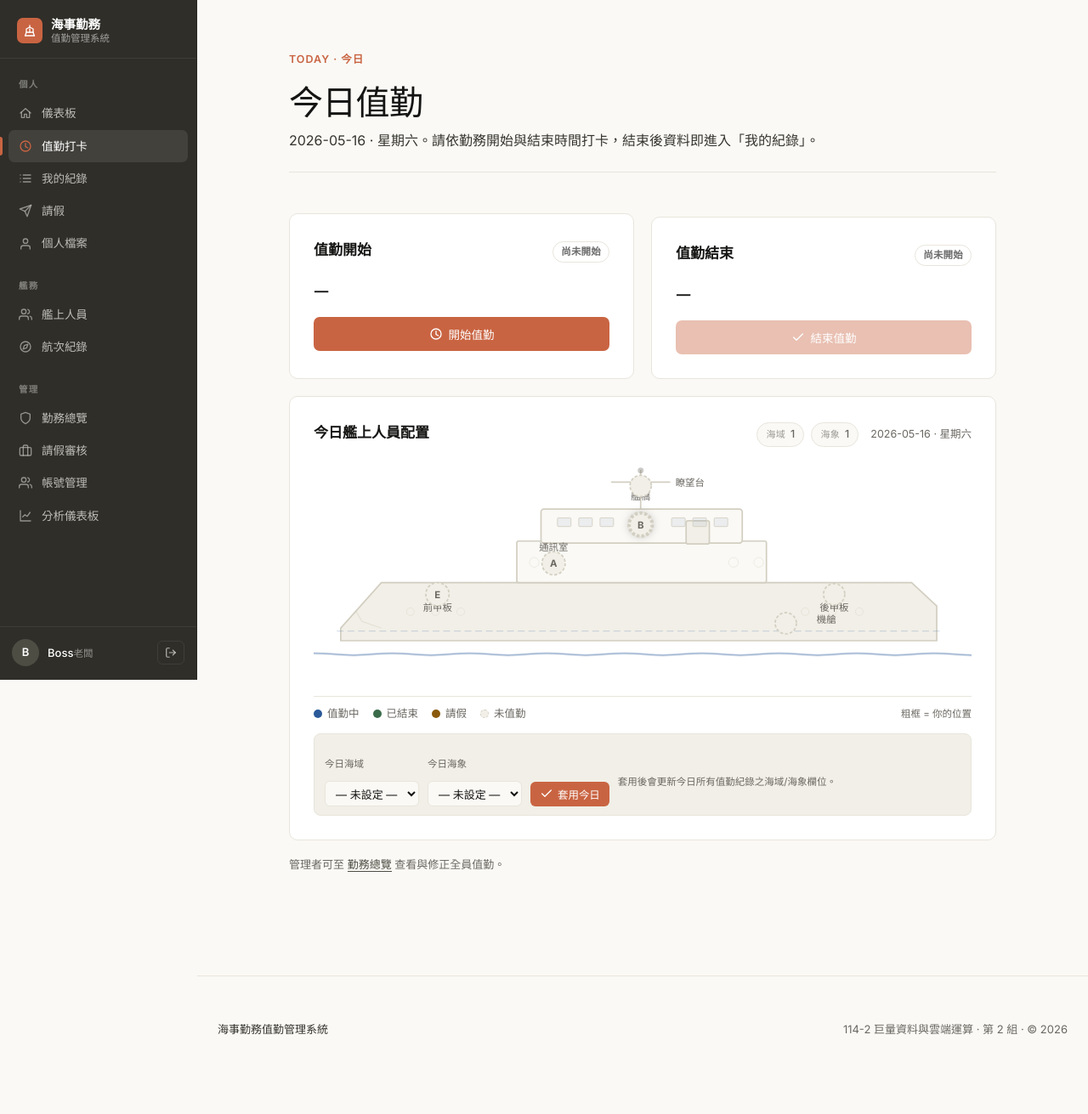
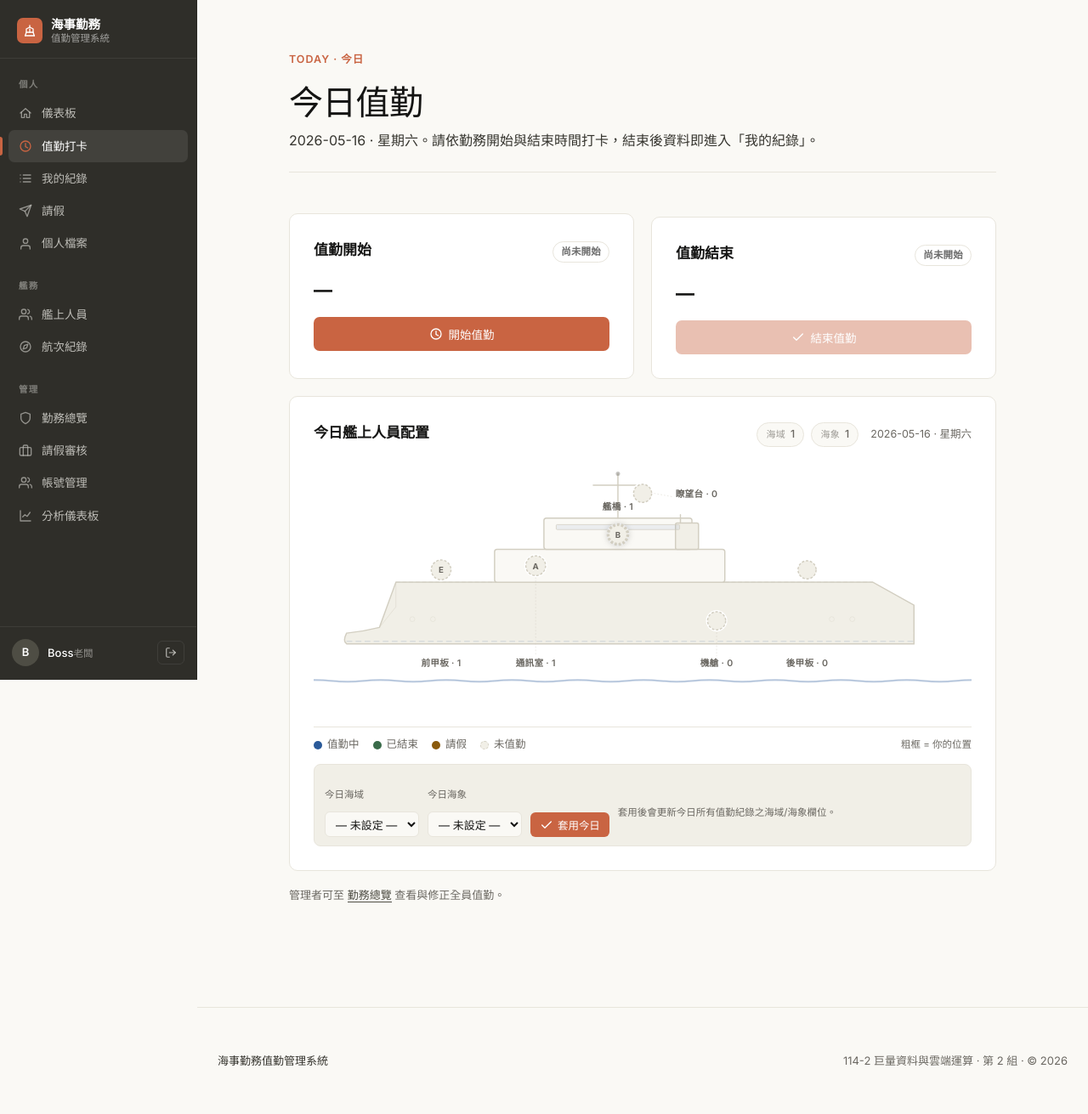
Before and after one commit to rocjveteran/114-2_BigDataCC-2nd, a PHP site: page /punch.php in a window 1280 px wide. Shown: the whole page at 85% size. Before the commit the page ends 1218 px from the top, so only its background shows below. Run offline with PHP 8.4, Linux system fonts and the light colour scheme; a user stored in the database is signed in; data comes from the database, SQL or seed files in the repository; tables that the repository leaves empty hold one stand-in row (values such as "Sample post").

Commit message:
[app] 字體全 sans 化 + 船艦視覺化重設計
字體：
- 移除 Source Serif 4 / Noto Serif TC，全站改用 Inter + Noto Sans TC（Anthropic 風格 sans）
- --font-serif 改為 alias 指向 sans，舊有 .serif 與顯示性標題自動繼承

船艦視覺化：
- 畫布 680x240 → 800x320，更多呼吸空間
- 重畫船型（更圓滑的船首曲線、主甲板線）
- 人物間距 28px → 36px，每列最多 3 人，>3 人自動折行
- 加白色 halo 圓圈墊底，讓人物 dot 與船體結構視覺分離
- 所有站位標籤搬到底部說明帶 (y=252)，並顯示人數
- 自動方向 leader line 連接 dot 與遠端標籤（瞭望台水平 / 通訊室機艙垂直）
- 移除擁擠的橋窗與多餘舷窗，僅保留 4 個遠離人物的點綴

Co-Authored-By: Claude Opus 4.7 <noreply@anthropic.com>

```diff
--- a/src/app/punch.php
+++ b/src/app/punch.php
@@ -220,16 +220,29 @@ $wd = $weekday_zh[(int)date('w')];
       ];
     }
 
-    // SVG coordinate map: cx/cy = dot centre, lx/ly = label anchor, ta = text-anchor
+    // Coords (cx/cy = anchor of crew dot cluster; label placed in caption band y=252)
+    // Canvas 800 x 320. Mast 18-72 / Bridge 72-110 / SuperStruct 110-150 / Hull 150-225
     $pos_coords = [
-      '艦橋'   => ['cx'=>338, 'cy'=>68,  'lx'=>338, 'ly'=>42,  'ta'=>'middle'],
-      '瞭望台' => ['cx'=>338, 'cy'=>28,  'lx'=>374, 'ly'=>28,  'ta'=>'start' ],
-      '前甲板' => ['cx'=>128, 'cy'=>140, 'lx'=>128, 'ly'=>157, 'ta'=>'middle'],
-      '後甲板' => ['cx'=>538, 'cy'=>140, 'lx'=>538, 'ly'=>157, 'ta'=>'middle'],
-      '通訊室' => ['cx'=>248, 'cy'=>108, 'lx'=>248, 'ly'=>95,  'ta'=>'middle'],
-      '機艙'   => ['cx'=>488, 'cy'=>170, 'lx'=>520, 'ly'=>170, 'ta'=>'start' ],
+      '瞭望台' => ['cx'=>400, 'cy'=>42,  'cap'=>['x'=>440, 'y'=>46, 'leader'=>true, 'ta'=>'start']],
+      '艦橋'   => ['cx'=>370, 'cy'=>92,  'cap'=>['x'=>370, 'y'=>62, 'ta'=>'middle']],
+      '通訊室' => ['cx'=>270, 'cy'=>130, 'cap'=>['x'=>270, 'y'=>252, 'leader'=>true, 'ta'=>'middle']],
+      '前甲板' => ['cx'=>155, 'cy'=>135, 'cap'=>['x'=>155, 'y'=>252, 'ta'=>'middle']],
+      '後甲板' => ['cx'=>600, 'cy'=>135, 'cap'=>['x'=>600, 'y'=>252, 'ta'=>'middle']],
+      '機艙'   => ['cx'=>490, 'cy'=>197, 'cap'=>['x'=>490, 'y'=>252, 'leader'=>true, 'ta'=>'middle']],
     ];
     $st_zh_map = ['on'=>'值勤中','done'=>'已結束','leave'=>'請假','off'=>'未值勤'];
+
+    // Compute crew dot position. Max 3 per row, rows 28px apart, cols 36px apart.
+    function dot_pos($i, $n, $cx, $cy){
+      $per_row = min($n, 3);
+      $rows = (int)ceil($n / $per_row);
+      $row = (int)floor($i / $per_row);
+      $col = $i % $per_row;
+      $items_this_row = ($row === $rows - 1) ? ($n - $row * $per_row) : $per_row;
+      $offset_x = ($col - ($items_this_row - 1) / 2.0) * 36;
+      $offset_y = ($row - ($rows - 1) / 2.0) * 28;
+      return [$cx + $offset_x, $cy + $offset_y];
+    }
     ?>
 
     <div class="card ship-card">
@@ -249,69 +262,82 @@ $wd = $weekday_zh[(int)date('w')];
           <span class="muted" style="font-size:12.5px;margin-left:6px;"><?= h($d) ?> · 星期<?= h($wd) ?></span>
         </div>
       </div>
-      <svg class="ship-svg" viewBox="0 0 680 240" xmlns="http://www.w3.org/2000/svg" role="img" aria-label="艦上人員配置示意圖">
-        <!-- Hull -->
-        <path class="sh-hull" d="M28,175 L70,128 L618,128 L644,152 L644,188 L28,188 Z"/>
-        <!-- Deck railing (dashed lines fore/aft of superstructure) -->
-        <line class="sh-railing" x1="72"  y1="128" x2="210" y2="128"/>
-        <line class="sh-railing" x1="468" y1="128" x2="617" y2="128"/>
-        <!-- Superstructure block -->
-        <rect class="sh-struct" x="210" y="85" width="258" height="43" rx="2"/>
+      <svg class="ship-svg" viewBox="0 0 800 320" xmlns="http://www.w3.org/2000/svg" role="img" aria-label="艦上人員配置示意圖">
+        <!-- Hull (slightly more nautical silhouette, bow on left with sweep) -->
+        <path class="sh-hull" d="M40,212 Q60,210 80,205 L100,150 L680,150 L730,178 L730,225 L40,225 Q35,222 40,212 Z"/>
+        <!-- Main deck top line -->
+        <line class="sh-deck" x1="100" y1="150" x2="680" y2="150"/>
+        <!-- Deck railings (fore & aft of superstructure) -->
+        <line class="sh-railing" x1="100" y1="150" x2="220" y2="150"/>
+        <line class="sh-railing" x1="500" y1="150" x2="680" y2="150"/>
+        <!-- Lower superstructure -->
+        <rect class="sh-struct" x="220" y="110" width="280" height="40" rx="3"/>
         <!-- Bridge on top -->
-        <rect class="sh-struct" x="235" y="52" width="208" height="35" rx="3"/>
-        <!-- Mast & antenna crosspiece -->
-        <line class="sh-mast" x1="338" y1="52" x2="338" y2="12"/>
-        <line class="sh-mast" x1="308" y1="24" x2="368" y2="24"/>
-        <circle cx="338" cy="12" r="3" fill="var(--muted)" opacity=".35"/>
-        <!-- Funnel -->
-        <rect class="sh-funnel" x="385" y="64" width="24" height="24" rx="2"/>
-        <!-- Bridge windows -->
-        <rect class="sh-window" x="252" y="61" width="14" height="9" rx="1"/>
-        <rect class="sh-window" x="274" y="61" width="14" height="9" rx="1"/>
-        <rect class="sh-window" x="296" y="61" width="14" height="9" rx="1"/>
-        <rect class="sh-window" x="370" y="61" width="14" height="9" rx="1"/>
-        <rect class="sh-window" x="392" y="61" width="14" height="9" rx="1"/>
-        <rect class="sh-window" x="414" y="61" width="14" height="9" rx="1"/>
-        <!-- Superstructure portholes -->
-        <circle class="sh-porthole" cx="228" cy="107" r="5"/>
-        <circle class="sh-porthole" cx="254" cy="107" r="5"/>
-        <circle class="sh-porthole" cx="434" cy="107" r="5"/>
-        <circle class="sh-porthole" cx="460" cy="107" r="5"/>
-        <!-- Hull portholes -->
-        <circle class="sh-porthole" cx="100" cy="158" r="4"/>
-        <circle class="sh-porthole" cx="126" cy="158" r="4"/>
-        <circle class="sh-porthole" cx="152" cy="158" r="4"/>
-        <circle class="sh-porthole" cx="508" cy="158" r="4"/>
-        <circle class="sh-porthole" cx="536" cy="158" r="4"/>
-        <circle class="sh-porthole" cx="564" cy="158" r="4"/>
-        <!-- Bow anchor detail -->
-        <path class="sh-detail" d="M70,175 L50,168 L44,158"/>
+        <rect class="sh-struct" x="280" y="72" width="180" height="38" rx="3"/>
+        <!-- Mast & antenna -->
+        <line class="sh-mast" x1="370" y1="72" x2="370" y2="18"/>
+        <line class="sh-mast" x1="340" y1="32" x2="400" y2="32"/>
+        <circle cx="370" cy="18" r="2.6" fill="var(--muted)" opacity=".4"/>
+        <!-- Funnel (rear of bridge) -->
+        <rect class="sh-funnel" x="440" y="78" width="28" height="32" rx="2"/>
+        <line class="sh-mast" x1="446" y1="78" x2="446" y2="68"/>
+        <!-- Bridge window strip (single subtle band so crew dot has clear space) -->
+        <rect class="sh-window" x="295" y="80" width="150" height="6" rx="1"/>
+        <!-- A few light portholes far from crew clusters -->
+        <circle class="sh-porthole" cx="120" cy="195" r="3"/>
+        <circle class="sh-porthole" cx="145" cy="195" r="3"/>
+        <circle class="sh-porthole" cx="630" cy="195" r="3"/>
+        <circle class="sh-porthole" cx="655" cy="195" r="3"/>
+        <!-- Bow line accent -->
+        <path class="sh-detail" d="M100,150 L100,180 L80,205"/>
         <!-- Waterline -->
-        <line class="sh-water" x1="24" y1="178" x2="648" y2="178"/>
+        <line class="sh-water" x1="40" y1="222" x2="730" y2="222"/>
 
         <!-- Sea waves (amplitude reflects today's sea state) -->
         <g class="sh-wave-group <?= h($sea_anim) ?>">
-          <path class="sh-wave w1" d="<?= h(wave_path(202, $sea_amp)) ?>"/>
+          <path class="sh-wave w1" d="<?= h(wave_path(270, $sea_amp,    40, -80, 880)) ?>"/>
           <?php if ($sea_amp >= 3): ?>
-            <path class="sh-wave w2" d="<?= h(wave_path(216, $sea_amp * 0.8, 50)) ?>"/>
+            <path class="sh-wave w2" d="<?= h(wave_path(287, $sea_amp * 0.78, 50, -80, 880)) ?>"/>
           <?php endif; ?>
           <?php if ($sea_amp >= 6): ?>
-            <path class="sh-wave w3" d="<?= h(wave_path(229, $sea_amp * 0.6, 60)) ?>"/>
+            <path class="sh-wave w3" d="<?= h(wave_path(303, $sea_amp * 0.58, 62, -80, 880)) ?>"/>
           <?php endif; ?>
         </g>
 
+        <!-- Crew dots & station labels -->
         <?php foreach ($pos_coords as $pos_name => $c):
           $people = $pos_groups[$pos_name] ?? [];
           $n = count($people);
+          $cap = $c['cap'];
         ?>
-          <text class="sh-pos-lbl" x="<?= $c['lx'] ?>" y="<?= $c['ly'] ?>" text-anchor="<?= $c['ta'] ?>"><?= h($pos_name) ?></text>
+          <!-- Station label -->
+          <text class="sh-pos-lbl" x="<?= $cap['x'] ?>" y="<?= $cap['y'] ?>" text-anchor="<?= $cap['ta'] ?>"><?= h($pos_name) ?> · <?= h($n) ?></text>
+          <?php if (!empty($cap['leader'])):
+            $dx = $cap['x'] - $c['cx'];
+            $dy = $cap['y'] - $c['cy'];
+            if (abs($dx) > abs($dy)) {
+              // horizontal leader (e.g., 瞭望台)
+              $lx1 = $c['cx'] + ($dx > 0 ?  14 : -14);
+              $ly1 = $c['cy'];
+              $lx2 = $cap['x'] + ($dx > 0 ? -4 :  4);
+              $ly2 = $cap['y'];
+            } else {
+              // vertical leader (e.g., 通訊室, 機艙)
+              $lx1 = $c['cx'];
+              $ly1 = $c['cy'] + ($dy > 0 ?  14 : -14);
+              $lx2 = $cap['x'];
+              $ly2 = $cap['y'] + ($dy > 0 ? -12 : 12);
+            }
+          ?>
+            <line class="sh-leader" x1="<?= $lx1 ?>" y1="<?= $ly1 ?>" x2="<?= $lx2 ?>" y2="<?= $ly2 ?>"/>
+          <?php endif; ?>
+
           <?php if ($n === 0): ?>
+            <circle class="sh-halo" cx="<?= $c['cx'] ?>" cy="<?= $c['cy'] ?>" r="13"/>
             <circle class="sh-dot off" cx="<?= $c['cx'] ?>" cy="<?= $c['cy'] ?>" r="11"/>
           <?php else: ?>
             <?php foreach ($people as $i => $person):
-              $offset = (int)round(($i - ($n - 1) / 2.0) * 28);
-              $cx    = $c['cx'] + $offset;
-              $cy    = $c['cy'];
+              [$cx, $cy] = dot_pos($i, $n, $c['cx'], $c['cy']);
               $st    = $person['status'];
               $me    = $person['is_me'] ? ' me' : '';
               $init  = mb_substr($person['name'], 0, 1);
@@ -320,8 +346,9 @@ $wd = $weekday_zh[(int)date('w')];
             ?>
               <g class="sh-crew-marker">
                 <title><?= h($person['name']) ?> · <?= $st_zh ?></title>
-                <circle class="sh-dot <?= h($st.$me) ?>" cx="<?= $cx ?>" cy="<?= $cy ?>" r="12"/>
-                <text class="sh-init" x="<?= $cx ?>" y="<?= ($cy + 4) ?>" text-anchor="middle" fill="<?= $tfill ?>"><?= h($init) ?></text>
+                <circle class="sh-halo" cx="<?= round($cx, 1) ?>" cy="<?= round($cy, 1) ?>" r="14"/>
+                <circle class="sh-dot <?= h($st.$me) ?>" cx="<?= round($cx, 1) ?>" cy="<?= round($cy, 1) ?>" r="12"/>
+                <text class="sh-init" x="<?= round($cx, 1) ?>" y="<?= round($cy + 4, 1) ?>" text-anchor="middle" fill="<?= $tfill ?>"><?= h($init) ?></text>
               </g>
             <?php endforeach; ?>
           <?php endif; ?>
--- a/src/app/style.css
+++ b/src/app/style.css
@@ -1,5 +1,5 @@
-/* 海事勤務值勤管理系統 — Anthropic-inspired editorial theme */
-@import url('https://fonts.googleapis.com/css2?family=Source+Serif+4:opsz,wght@8..60,400;8..60,500;8..60,600&family=Inter:wght@400;500;600;700&family=Noto+Serif+TC:wght@400;500;600&family=Noto+Sans+TC:wght@400;500;600&display=swap');
+/* 海事勤務值勤管理系統 — Anthropic-inspired theme (sans-only) */
+@import url('https://fonts.googleapis.com/css2?family=Inter:wght@300;400;500;600;700&family=Noto+Sans+TC:wght@300;400;500;600;700&display=swap');
 
 :root{
   --bg: #faf9f5;
@@ -36,9 +36,10 @@
   --bad:  #a8341a;
   --info: #2a5a99;
 
-  /* type stacks */
-  --font-serif: "Source Serif 4", "Source Serif Pro", "Noto Serif TC", "Charter", "Iowan Old Style", "PingFang TC", Georgia, serif;
-  --font-sans:  "Inter", system-ui, -apple-system, "Segoe UI", "Noto Sans TC", "PingFang TC", Roboto, Arial, sans-serif;
+  /* type stacks — all sans (Anthropic-style) */
+  --font-sans:    "Inter", "Noto Sans TC", system-ui, -apple-system, "Segoe UI", "PingFang TC", Roboto, Arial, sans-serif;
+  --font-display: "Inter", "Noto Sans TC", system-ui, -apple-system, "Segoe UI", "PingFang TC", Roboto, Arial, sans-serif;
+  --font-serif:   var(--font-display); /* legacy alias — used by .serif & display headings, now sans */
 
   --radius: 10px;
   --radius-sm: 6px;
@@ -852,9 +853,26 @@ td .btn{ vertical-align: middle; }
 }
 .sh-pos-lbl{
   font-family: var(--font-sans);
-  font-size: 10px;
-  font-weight: 500;
+  font-size: 11px;
+  font-weight: 600;
+  letter-spacing: 0.3px;
   fill: var(--muted);
+}
+.sh-deck{
+  stroke: var(--line-strong);
+  stroke-width: 1;
+  opacity: .65;
+}
+.sh-leader{
+  stroke: var(--line-strong);
+  stroke-width: 0.75;
+  stroke-dasharray: 2 2;
+  opacity: .55;
+}
+/* Crew dot halo — white ring under the dot to mask structure underneath */
+.sh-halo{
+  fill: var(--card);
+  stroke: none;
 }
 /* Crew dots */
 .sh-dot{ transition: opacity .15s; }
```
